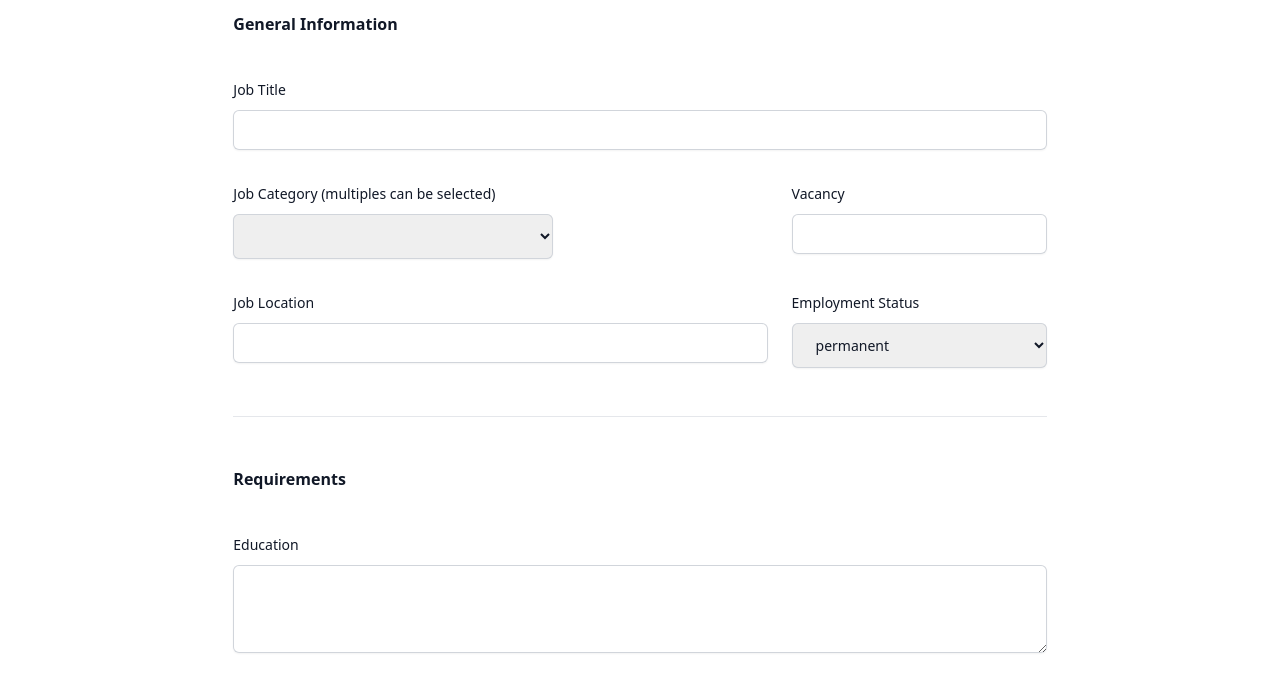
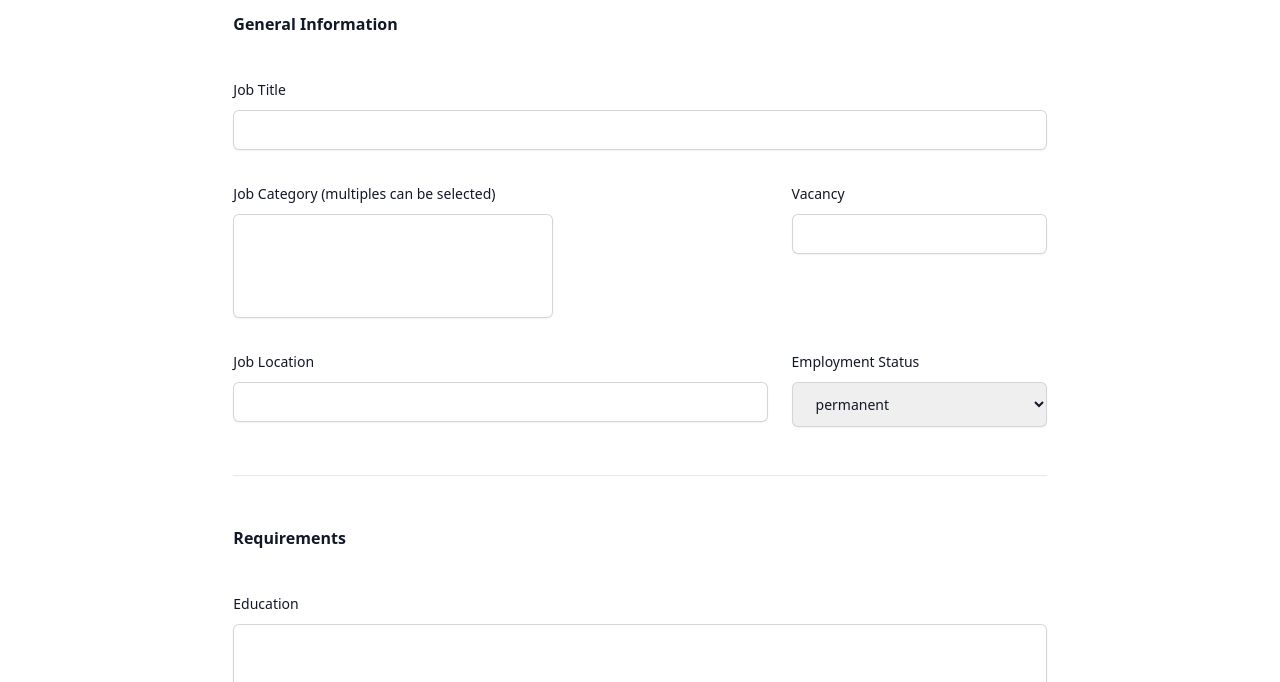
Before and after one commit to sayed8901/job_portal_system_frontend, a plain HTML site: page publish_new_job.html in a window 1280 px wide. Shown: the part 70-752 px from the top of the page. Drawn offline with nearby package versions, Linux system fonts and the light colour scheme; no server answers.

Commit message:
multiple options can be selected for category while job publish

```diff
--- a/publish_new_job.html
+++ b/publish_new_job.html
@@ -63,6 +63,7 @@
                 <select
                   id="job_category"
                   name="job_category"
+                  multiple
                   required
                   class="block w-full rounded-md border-0 py-3 px-5 text-gray-900 shadow-sm ring-1 ring-inset ring-gray-300 focus:ring-2 focus:ring-inset focus:ring-indigo-600 sm:max-w-xs sm:text-sm sm:leading-6"
                 >
```
